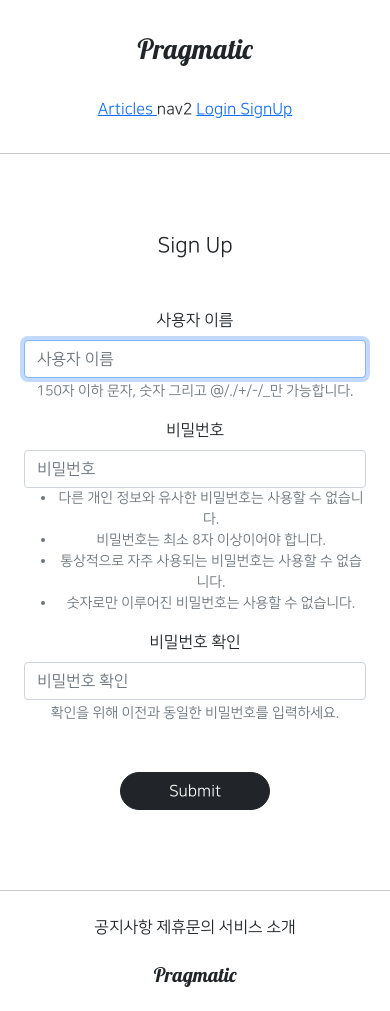
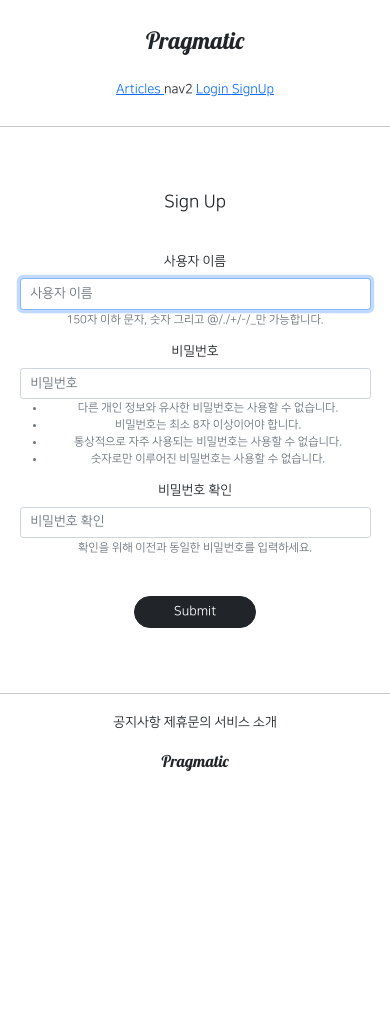
Before and after one commit to M1nseoPark/gis_4ban_1, a Django app: page /accounts/create/ in a window 390 px wide. After the commit the page ends 771 px from the top, so only its background shows below. Run offline with Django 3.2, Linux system fonts and the light colour scheme; parts of the project's set-up code (start-up, migrations or seed data) failed here and were passed over; some libraries are stand-ins or nearby versions.

Commit message:
8/13 4ban class commit 4

```diff
--- a/static/base.css
+++ b/static/base.css
@@ -63,3 +63,10 @@
     padding: 1rem;
     margin: 1rem;
 }
+
+@media screen and (max-width: 500px) {
+    html {
+        /* defalt font-size = 16px */
+        font-size: 13px;
+    }
+}
```
